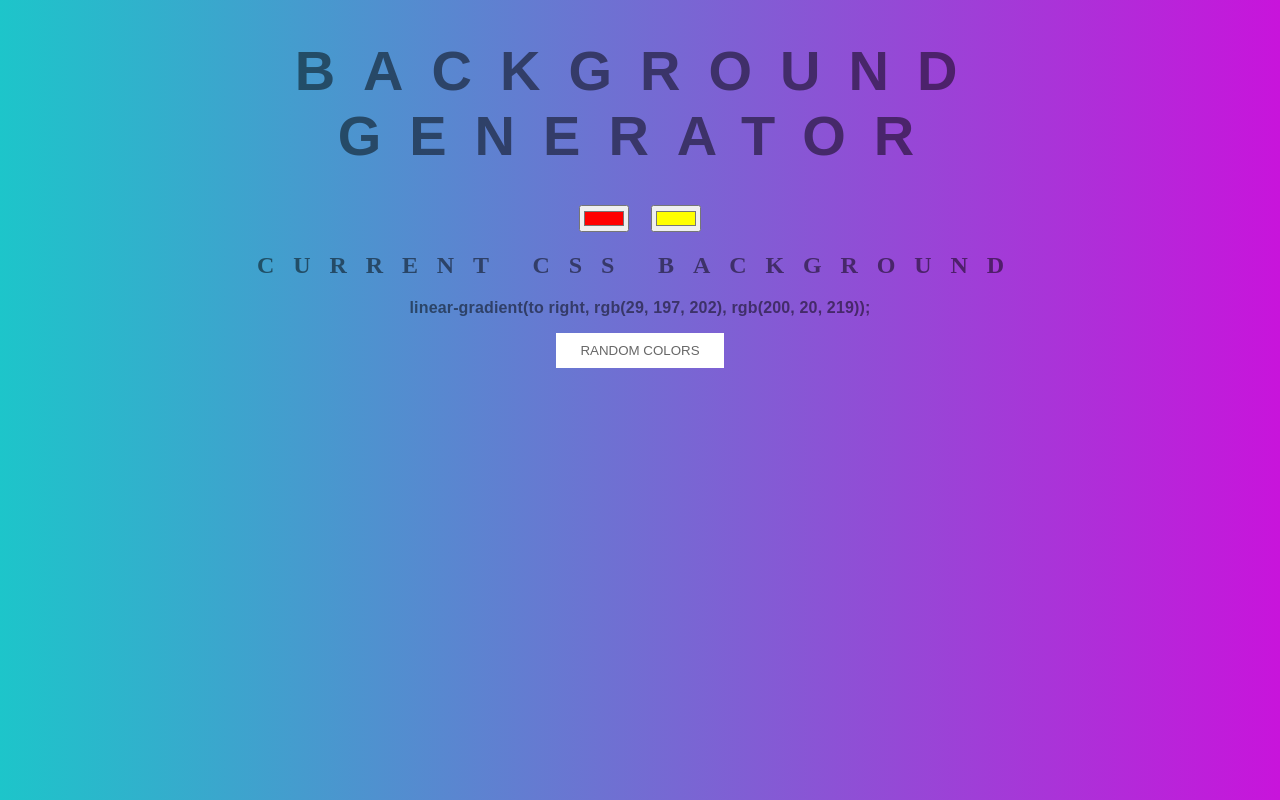
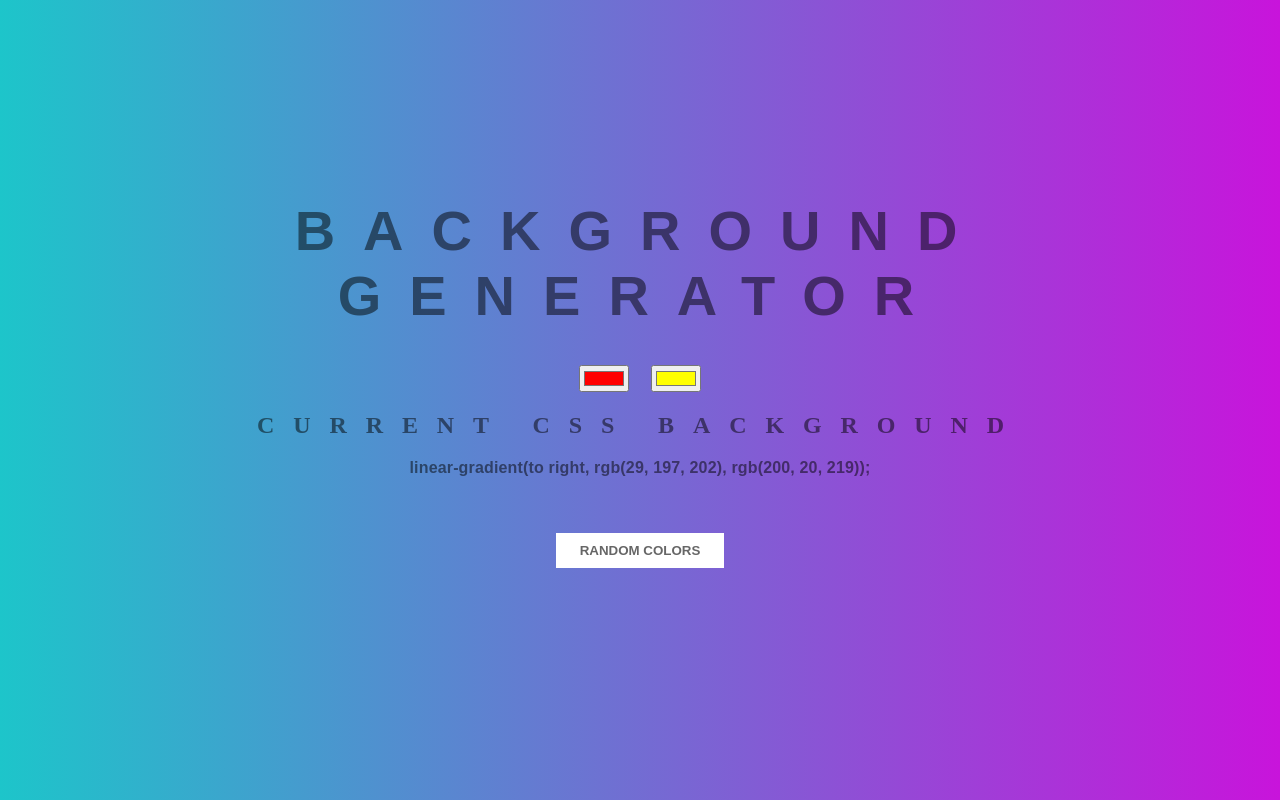
Before and after one commit to MoniqueCastro/background-generator, a plain HTML site: page index.html in a window 1280 px wide. Both pictures are taken after a click on the button "RANDOM COLORS". Drawn offline with Linux system fonts and the light colour scheme.

Commit message:
minor fix

```diff
--- a/index.html
+++ b/index.html
@@ -6,11 +6,11 @@
 </head>
 <body id="gradient">
 	<h1>Background Generator</h1>
-	<input class="color1" type="color" name="color1" value="#ff0000">
-	<input class="color2" type="color" name="color2" value="#ffff00">
+	<input class="color first" type="color" name="color1" value="#ff0000">
+	<input class="color second" type="color" name="color2" value="#ffff00">
 	<h2>Current CSS Background</h2>
 	<h3>linear-gradient(to right, red, yellow);</h3>
-	<button id="random"> Random colors</button>
+	<button id="button"> Random colors</button>
 	<script type="text/javascript" src="script.js"></script>
 </body>
 </html>
--- a/script.js
+++ b/script.js
@@ -1,8 +1,8 @@
 var css = document.querySelector("h3");
-var color1 = document.querySelector(".color1");
-var color2 = document.querySelector(".color2");
+var color1 = document.querySelector(".first");
+var color2 = document.querySelector(".second");
 var body = document.getElementById("gradient");
-var button = document.getElementById("random");
+var button = document.getElementById("button");
 
 function displayCSS() {
 	css.textContent = body.style.background + ";";
@@ -10,12 +10,15 @@ function displayCSS() {
 
 function setGradient() {
 	body.style.background = "linear-gradient(to right, " + color1.value + ", " + color2.value + ")";
-
 	displayCSS();
 }
 
 function setRandomGradient() {
-	body.style.background = "linear-gradient(to right, " + "rgb(" + Math.floor(Math.random() * 256) + ", " + Math.floor(Math.random() * 256) + ", " + Math.floor(Math.random() * 256) + ")"+ ", " + "rgb(" + Math.floor(Math.random() * 256) + ", " + Math.floor(Math.random() * 256) + ", " + Math.floor(Math.random() * 256) + ")" + ")";
+	var firstRandomColor = "rgb(" + Math.floor(Math.random() * 256) + ", " + Math.floor(Math.random() * 256) + ", " + Math.floor(Math.random() * 256) + ")";
+	var secondRandomColor = "rgb(" + Math.floor(Math.random() * 256) + ", " + Math.floor(Math.random() * 256) + ", " + Math.floor(Math.random() * 256) + ")";
+	body.style.background = "linear-gradient(to right, "
+	+ firstRandomColor + ", "
+	+ secondRandomColor + ")";
 
 	displayCSS();
 }
--- a/style.css
+++ b/style.css
@@ -1,14 +1,15 @@
-#random {
+#button {
 	background-color: white;
 	padding: 10px 24px;
 	font: 'Raleway', sans-serif;
+	font-weight: bold;
 	color: rgba(0, 0, 0,.6);
 	text-align: center;
 	text-transform: uppercase;
 	border:none;
 }
 
-#random:hover {
+#button:hover {
 	cursor: pointer;
 }
 
@@ -29,6 +30,7 @@ h1 {
 	text-transform: uppercase;
 	letter-spacing: .5em;
 	width: 100%;
+	padding-top: 20vh;;
 }
 
 input:hover {
@@ -41,4 +43,5 @@ h3 {
 	text-align: center;
 	text-transform: none;
 	letter-spacing: 0.01em;
+	padding-bottom: 5vh;
 }
```
